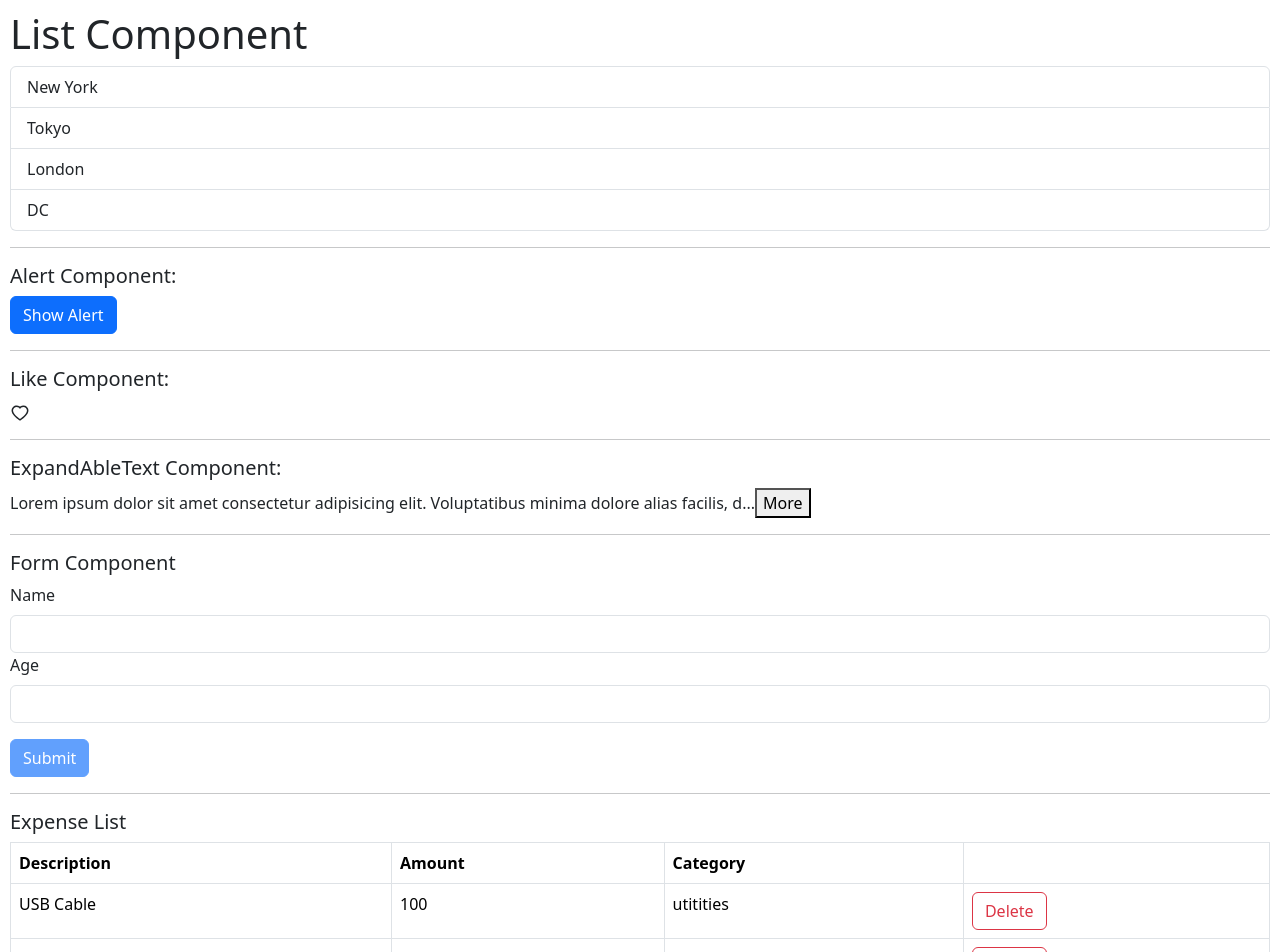
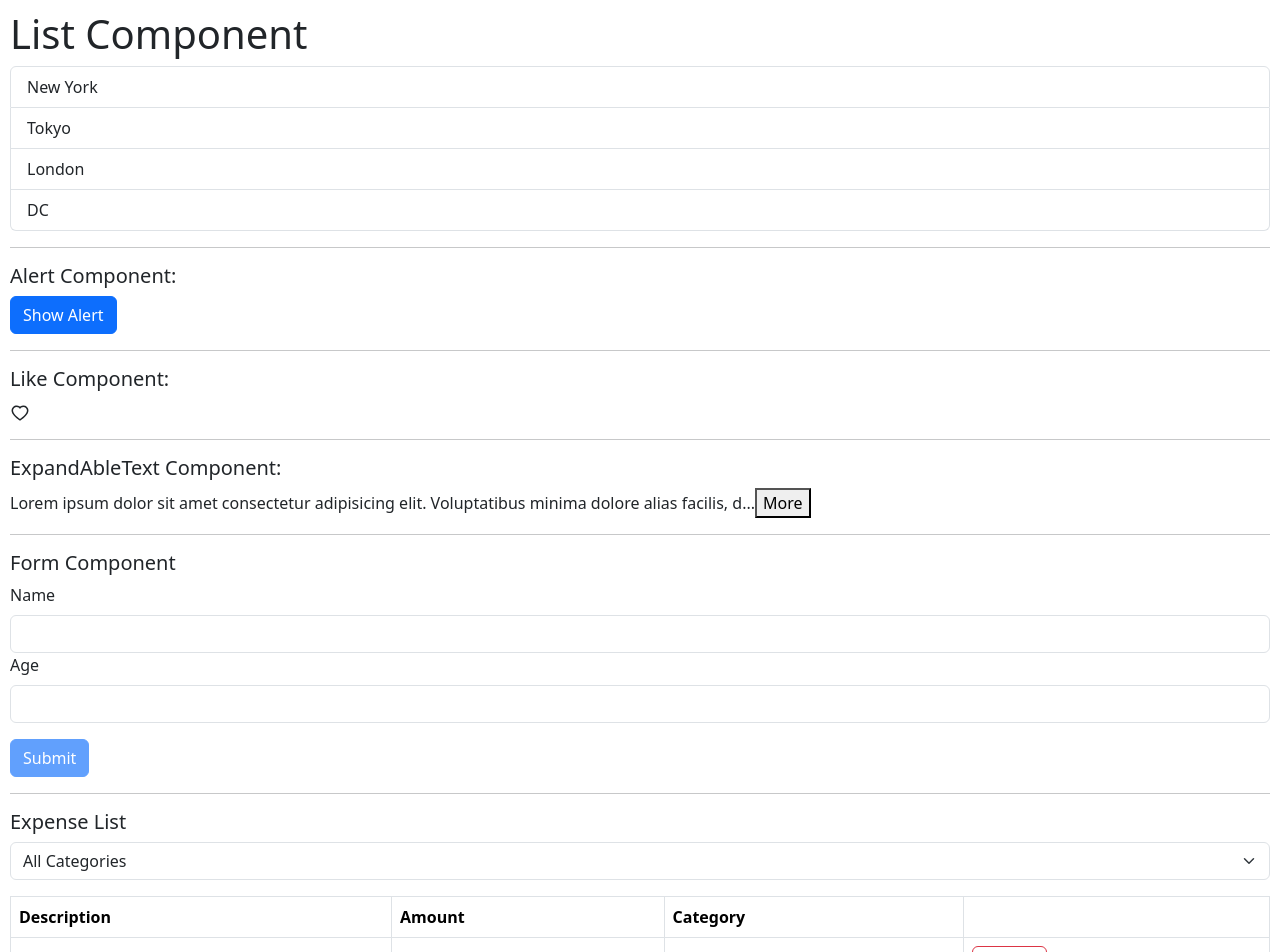
Before and after one commit to awab228/react-ts-vite, a React (Vite) app: page / in a window 1280 px wide. Shown: the top 952 px of the page. Built offline with nearby package versions, Linux system fonts and the light colour scheme.

Commit message:
Adds ExpenseFilter Component and Modifies the App component to add an example

```diff
--- a/src/App.tsx
+++ b/src/App.tsx
@@ -6,17 +6,21 @@
 import ExpandableText from "./components/ExpandableText";
 import Form from "./components/Form";
 import ExpenseList from "./expense-tracker/components/ExpenseList";
+import ExpenseFilter from "./expense-tracker/components/ExpenseFilter";
 
 function App() {
   const items = ["New York", "Tokyo", "London", "DC"];
   const [expenses, setExpenses] = useState([
-    { id: 1, description: "USB Cable", amount: 100, category: "utitities" },
-    { id: 2, description: "iPhone X", amount: 10, category: "utitities" },
-    { id: 3, description: "Type-C Cable", amount: 20, category: "utitities" },
-    { id: 4, description: "Water", amount: 120, category: "utitities" },
+    { id: 1, description: "USB Cable", amount: 100, category: "Utilites" },
+    { id: 2, description: "iPhone X", amount: 10, category: "Utilites" },
+    { id: 3, description: "Type-C Cable", amount: 20, category: "Utilites" },
+    { id: 4, description: "Water", amount: 120, category: "Utilites" },
   ]);
   const [alertVisiable, setAlertVisiable] = useState(false);
-
+  const [selectedCategory, setSelectedCategory] = useState("");
+  const visiableExpenses = selectedCategory
+    ? expenses.filter((e) => e.category === selectedCategory)
+    : expenses;
   const handleSelectedItem = (item: string) => {
     console.log(item);
   };
@@ -71,8 +75,13 @@
         <hr />
         <div>
           <h5>Expense List</h5>
+          <div className="mb-3">
+            <ExpenseFilter
+              onSelectCategory={(category) => setSelectedCategory(category)}
+            />
+          </div>
           <ExpenseList
-            expenses={expenses}
+            expenses={visiableExpenses}
             onDelete={(id) => setExpenses(expenses.filter((e) => e.id !== id))}
           />
         </div>
--- /dev/null
+++ b/src/expense-tracker/components/ExpenseFilter.tsx
@@ -0,0 +1,18 @@
+interface Props {
+  onSelectCategory: (category: string) => void;
+}
+const ExpenseFilter = ({ onSelectCategory }: Props) => {
+  return (
+    <select
+      className="form-select"
+      onChange={(event) => onSelectCategory(event.target.value)}
+    >
+      <option value="All Categories">All Categories</option>
+      <option value="Utilites">Utilites</option>
+      <option value="Groceries">Groceries</option>
+      <option value="Entertainment">Entertainment</option>
+    </select>
+  );
+};
+
+export default ExpenseFilter;
```
